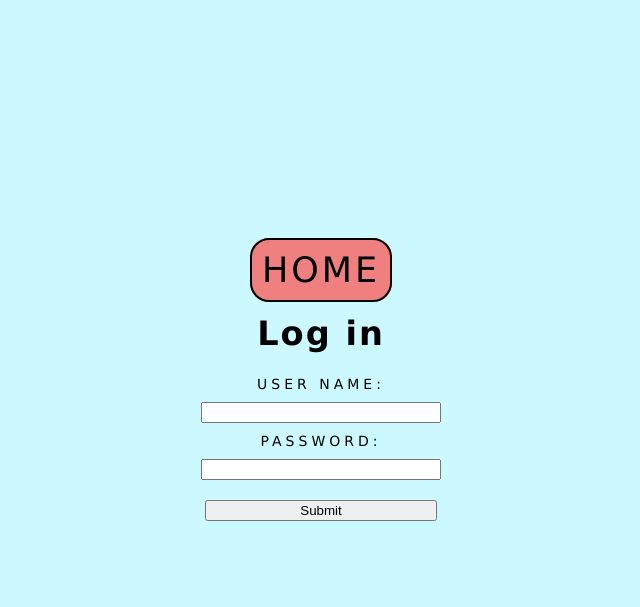
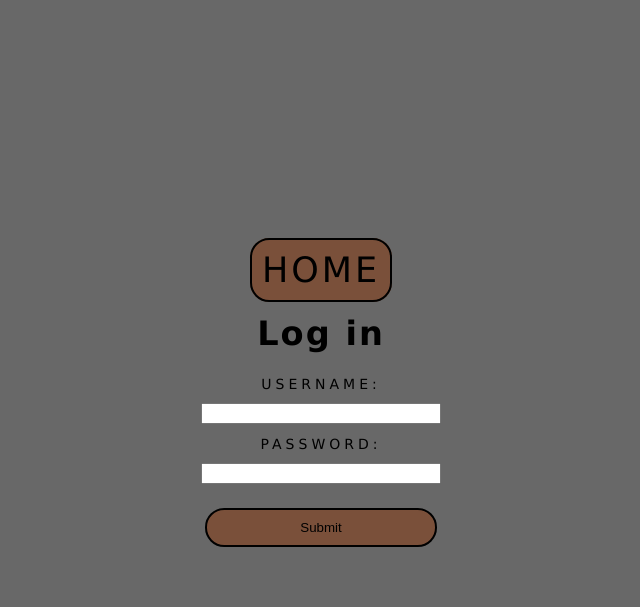
Before and after one commit to Kajiysor/UJ_WWW_Project_2, a Node server app: page /users/login in a window 1280 px wide. Shown: the top 607 px of the page, without its empty margins (319-959 px from the left). Run offline with Node 20, Linux system fonts and the light colour scheme; some libraries are stand-ins or nearby versions.

Commit message:
improve looks

```diff
--- a/public/stylesheets/style.css
+++ b/public/stylesheets/style.css
@@ -2,12 +2,8 @@ body {
   padding: 50px;
   font: 14px "Lucida Grande", Helvetica, Arial, sans-serif;
   text-align: center;
-  background-color: rgb(203, 249, 255);
+  background-color: rgb(104, 104, 104);
   margin-top: 25vh;
-}
-
-a {
-  color: #00B7FF;
 }
 
 p {
@@ -19,8 +15,6 @@ form {
   justify-content: space-between;
   flex-grow: 1;
   display: flex;
-  /* margin-left: 35%; */
-  /* margin-right: 35%; */
   flex-direction: column;
   text-align: center;
   letter-spacing: 4px;
@@ -31,8 +25,8 @@ input {
   width: 20%;
   display: block;
   margin: 0 auto;
-  margin-top: 10px;
-  margin-bottom: 10px;
+  margin-top: 1%;
+  margin-bottom: 1%;
 }
 
 button {
@@ -46,7 +40,7 @@ button {
 
 .home-button{
   border-radius: 1.5vw;
-  background-color: lightcoral;
+  background-color: rgb(122, 80, 58);
   border-style: solid;
   border-color: black;
   border-width: 2px;
@@ -72,8 +66,8 @@ a:hover {
   letter-spacing: 2px;
   border-radius: 7px;
   text-transform: uppercase;
-  background-color: lightcoral;
-  text-shadow: 1px 1px 2px whitesmoke, 0 0 25px white, 0 0 5px white;
+  background-color: rgb(122, 80, 58);
+  text-shadow: 1px 1px 2px rgb(0, 0, 0), 0 0 25px white, 0 0 5px white;
   font-size: 20px;
 }
 
@@ -105,23 +99,21 @@ ul{
 
 li {
   list-style-type: none;
-  /* background-color: white; */
 }
 
 .content{
   display: inline-block;
-  background-color: white;
+  background-color: rgb(251, 250, 159);
   margin-top: 10px;
   margin-bottom: 10px;
   width: 50%;
-  border: 2px dotted black;
+  border: 2px dotted rgba(255, 255, 255, 0);
   border-radius: 10px;
 }
 
 .content:hover{
   width: 52%;
-  box-shadow: 3px 2px 4px white;
-  border: dotted #00B7FF;
+  box-shadow: 3px 2px 4px rgb(0, 0, 0);
 }
 
 .new-note{
@@ -144,7 +136,7 @@ li {
 
 .delete:hover{
   font-size: 103%;
-  text-shadow: 1px 1px 2px whitesmoke, 0 0 25px white, 0 0 5px #FF131B;
+  text-shadow: 1px 1px 2px whitesmoke, 0 0 25px white, 0 0 5px rgb(122, 80, 58);
 }
 
 .edit{
@@ -155,5 +147,14 @@ li {
 
 .edit:hover{
   font-size: 103%;
-  text-shadow: 1px 1px 2px whitesmoke, 0 0 25px white, 0 0 5px #FF131B;
+  text-shadow: 1px 1px 2px whitesmoke, 0 0 25px white, 0 0 5px rgb(122, 80, 58);
 }
+
+#submit{
+  background-color: rgb(122, 80, 58);
+  border-radius: 1.5vw;
+  border-style: solid;
+  border-color: black;
+  border-width: 2px;
+  padding: 10px;
+}
--- a/views/login.pug
+++ b/views/login.pug
@@ -3,8 +3,8 @@ extends layout
 block content
     h1 Log in
     form(action='/users/login' method='POST')
-        label(for="login") User name:
-        input(id="login" name="login")
+        label(for="login") Username:
+        input(id="login" name="login" type="text" required)
         label(for="password") Password:
-        input(id="password" name="password" type="password")
-        input(type="submit")
+        input(id="password" name="password" type="password" required)
+        input(type="submit" id="submit")
```
